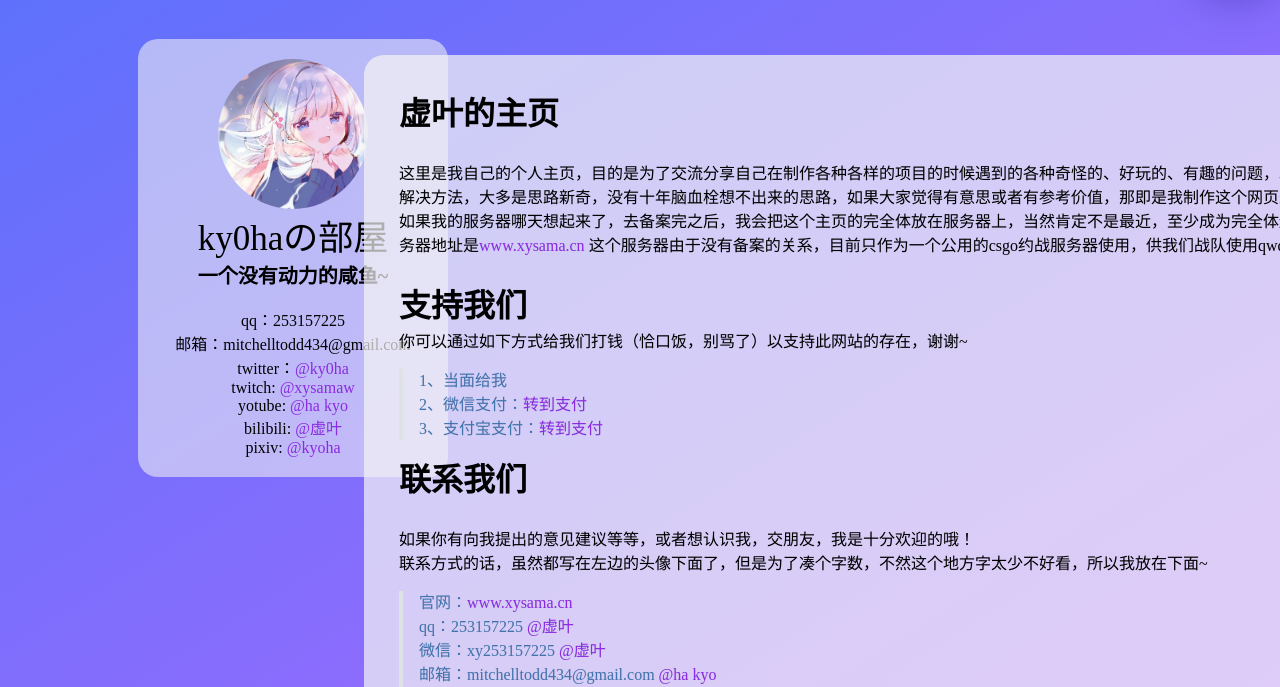
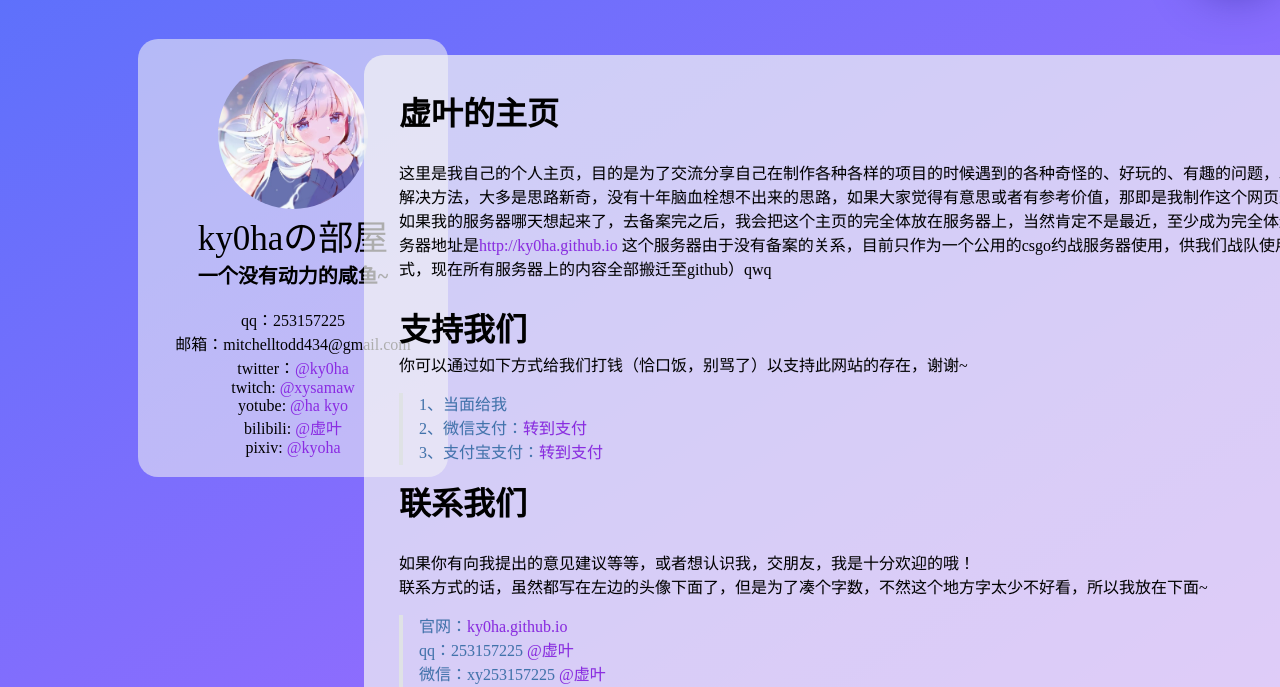
Before and after one commit to ky0ha/ky0ha.github.io, a plain HTML site: page describe.html in a window 1280 px wide. Shown: the part 99-786 px from the top of the page. Drawn offline with Linux system fonts and the light colour scheme.

Commit message:
Update describe.html

```diff
--- a/describe.html
+++ b/describe.html
@@ -49,7 +49,7 @@
                 <h1>虚叶的主页</h1>
                 <p><br></p>
                 <p>这里是我自己的个人主页，目的是为了交流分享自己在制作各种各样的项目的时候遇到的各种奇怪的、好玩的、有趣的问题，以及问题的各种天马行空的解决方法，大多是思路新奇，没有十年脑血栓想不出来的思路，如果大家觉得有意思或者有参考价值，那即是我制作这个网页最大的意义了！</p>
-                <p>如果我的服务器哪天想起来了，去备案完之后，我会把这个主页的完全体放在服务器上，当然肯定不是最近，至少成为完全体还有很长的路要走。。我的服务器地址是<a href="http://www.xysama.cn" target="_blank">www.xysama.cn</a> 这个服务器由于没有备案的关系，目前只作为一个公用的csgo约战服务器使用，供我们战队使用qwq</p>
+                <p>如果我的服务器哪天想起来了，去备案完之后，我会把这个主页的完全体放在服务器上，当然肯定不是最近，至少成为完全体还有很长的路要走。。我的服务器地址是<a href="http://ky0ha.github.io" target="_blank">http://ky0ha.github.io</a> 这个服务器由于没有备案的关系，目前只作为一个公用的csgo约战服务器使用，供我们战队使用（以上内容全都是过去式，现在所有服务器上的内容全部搬迁至github）qwq</p>
                 <p><br></p>
                 <h1>支持我们</h1>
                 <p>你可以通过如下方式给我们打钱（恰口饭，别骂了）以支持此网站的存在，谢谢~</p>
@@ -63,7 +63,7 @@
                 <p>如果你有向我提出的意见建议等等，或者想认识我，交朋友，我是十分欢迎的哦！</p>
                 <p>联系方式的话，虽然都写在左边的头像下面了，但是为了凑个字数，不然这个地方字太少不好看，所以我放在下面~</p>
                 <blockquote>
-                    <span>官网：<a href="http://www.xysama.cn" target="_blank">www.xysama.cn</a><br></span>
+                    <span>官网：<a href="http://ky0ha.github.io" target="_blank">ky0ha.github.io</a><br></span>
                     <span>qq：253157225 <a href="https://qm.qq.com/cgi-bin/qm/qr?k=tu8K85JEM6alLJtWSSpznqWdrP_UNAj0&noverify=0" target="_blank">@虚叶</a><br></span>
                     <span>微信：xy253157225 <a href="https://u.wechat.com/MJx01cg1NR4BmEHS55D2a9U" target="_blank">@虚叶</a><br></span>
                     <span>邮箱：mitchelltodd434@gmail.com <a href="http://mitchelltodd434@gmail.com" target="_blank">@ha kyo</a><br></span>
@@ -78,7 +78,7 @@
 
         <!-- <footer class="footers">
             <p>
-                Copyright © 2021-2021 <a href="http://www.xysama.cn" target="_blank">ky0haの部屋 www.xysama.cn </a> All Rights Reserved. 班级：<strong>大数据2班</strong> 姓名：<strong>杨斌</strong> 学号：<strong>201926205073</strong>
+                Copyright © 2021-2021 <a href="http://ky0ha.github.io" target="_blank">ky0haの部屋 ky0ha.github.io </a> All Rights Reserved. 班级：<strong>大数据2班</strong> 姓名：<strong>杨斌</strong> 学号：<strong>201926205073</strong>
             </p>
         </footer> -->
     </body>
```
